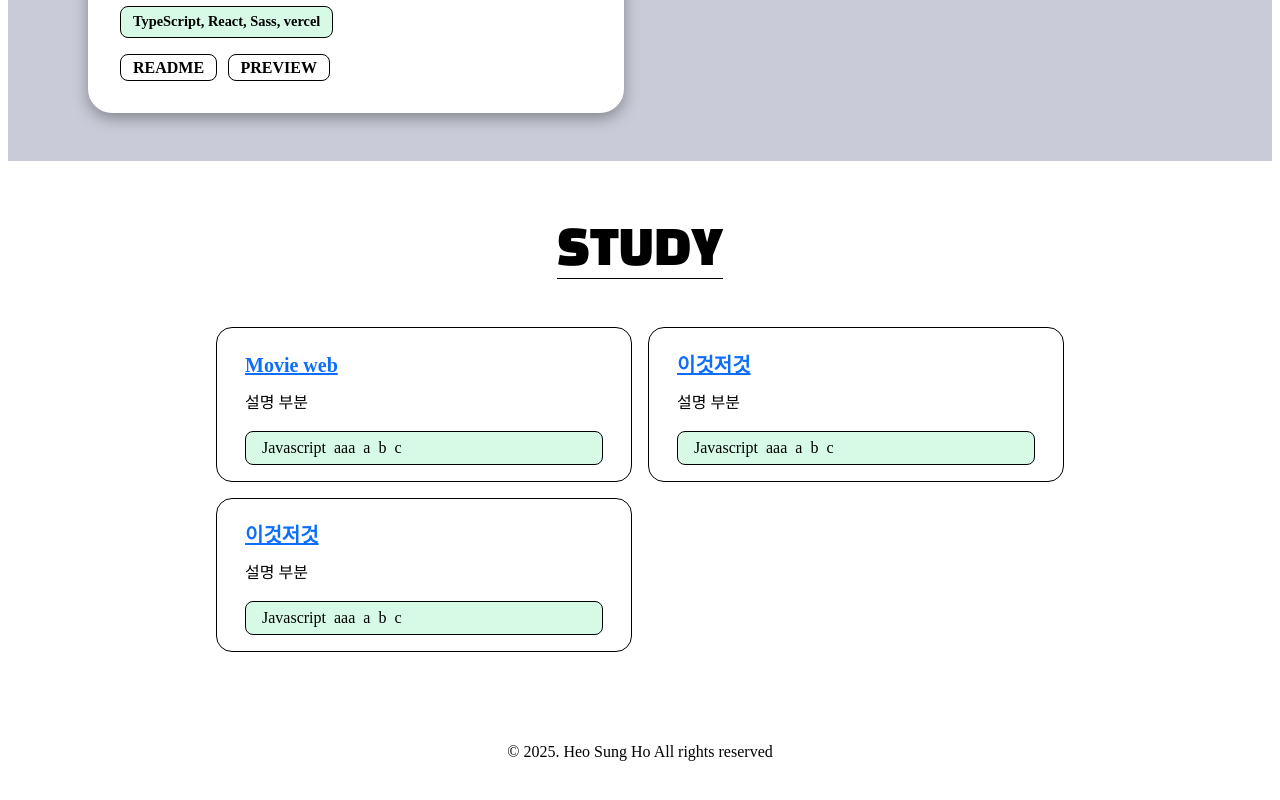
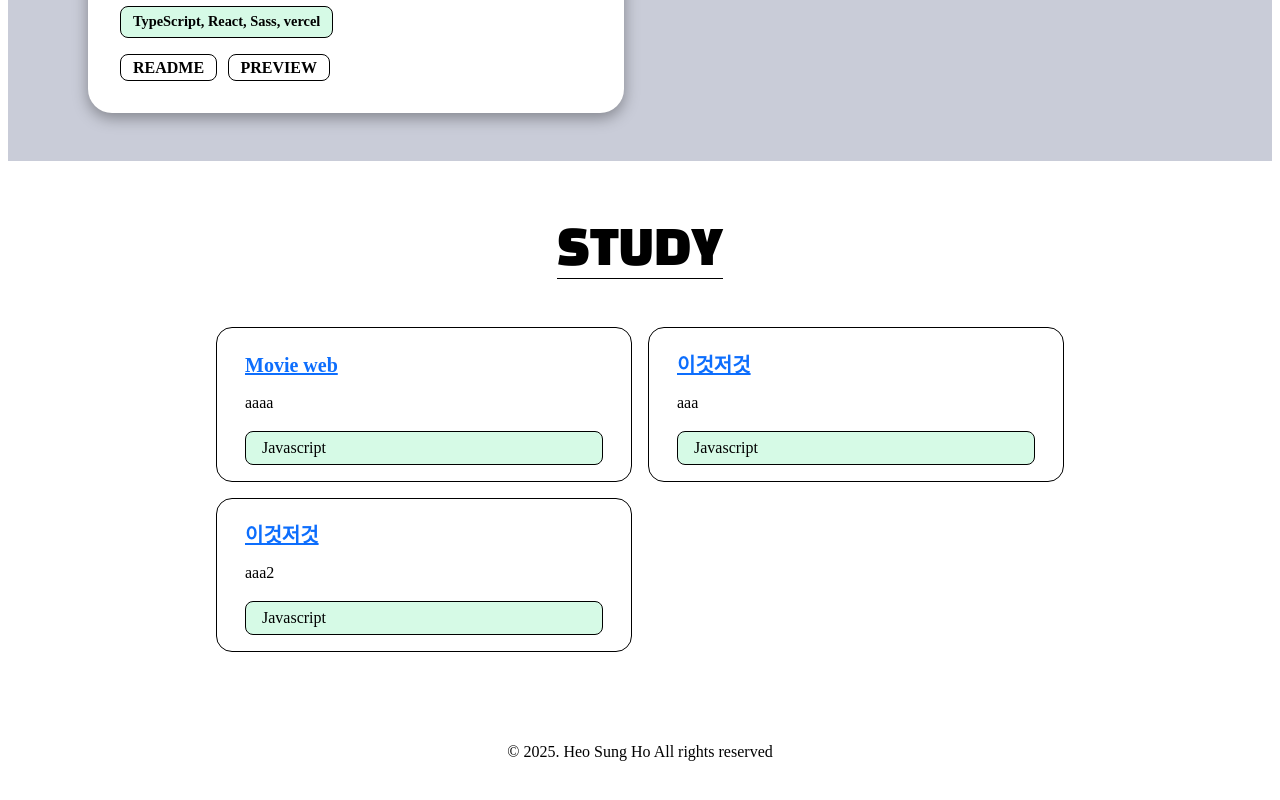
Before and after one commit to sungho-heo/test_protfolio, a React (Vite) app: page / in a window 1280 px wide. Shown: the part 2909-3709 px from the top of the page. Built offline with nearby package versions, Linux system fonts and the light colour scheme.

Commit message:
projects2 detail add and study 리펙토링

```diff
--- a/src/components/Projects.tsx
+++ b/src/components/Projects.tsx
@@ -54,7 +54,10 @@ const projectList: ProjectsProps[] = [
     why: [
       "날씨와 온도에 따라 밖에 나갈때 옷을 뭐입어야할지 고민에 제작을 하게되었습니다.",
     ],
-    meaning: ["날씨 웹사이트들을 많이 참고하면서 제작을 하는데 "],
+    meaning: [
+      "날씨 웹사이트들중 많이 사용하는 네이버나 핸드폰의 기본 날씨어플의 UI를 참고하니 어떻게 해야 사용자에게 데이터를 쉽고 보기 좋은지 좀더 알게된듯합니다.",
+      "시간대별 날씨를 보여주기위해 카드식 구성을 사용하게되었습니다. 처음에 세로 스크롤로 밑으로 내리면서 구현을 했으나, 해당 웹의 특성을 죽이기에 가로스크롤로 구현을하게되었습니다.",
+    ],
     tech: "TypeScript, React, styled-css,github, Redux",
   },
   {
@@ -64,8 +67,12 @@ const projectList: ProjectsProps[] = [
     url: "",
     detailTitle: "포트폴리오 사이트",
     summary: ["저만의 포트폴리오 제작을위해서 개발"],
-    why: ["aaaa"],
-    meaning: ["aaaa2"],
+    why: [
+      "저 자신만의 프로젝트들을 정리 해놓은 사이트가 필요하였고, 또한 기존의 포트폴리오가 빈약해서 꾸준히 보완해나가면서 채우기에는 저만의 사이트가 있어야한다고 느끼게되었습니다.",
+    ],
+    meaning: [
+      "포트폴리오는 저 자자신을 짧은 시간에 보여줘야하기에 한눈에 보기좋고 많이 화려하지않고 깔끔한 디자인이 중요하다고 생각해서, 많은 레퍼런스를 통해서 한눈에 보기좋은 UI/UX를 개발하는 과정에서 디자인 역량도 기르게되었습니다.",
+    ],
     tech: "TypeScript, React, Sass, vercel",
   },
 ];
--- a/src/components/Study.tsx
+++ b/src/components/Study.tsx
@@ -1,5 +1,39 @@
 import styles from "../scss/Study.module.scss";
 import globalStyles from "../scss/styles.module.scss";
+
+// type
+type StudyProps = {
+  id: number;
+  title: string;
+  url: string;
+  description: string;
+  tech: string[];
+};
+
+const studyList: StudyProps[] = [
+  {
+    id: 1,
+    title: "Movie web",
+    url: "https://github.com/sungho-heo/movieweb",
+    description: "aaaa",
+    tech: ["Javascript"],
+  },
+  {
+    id: 2,
+    title: "이것저것",
+    url: "aa",
+    description: "aaa",
+    tech: ["Javascript"],
+  },
+  {
+    id: 3,
+    title: "이것저것",
+    url: "aa",
+    description: "aaa2",
+    tech: ["Javascript"],
+  },
+];
+
 export const Study = () => {
   return (
     <>
@@ -8,57 +42,25 @@ export const Study = () => {
           <h2 className={globalStyles.SectionTitle_title}>STUDY</h2>
         </div>
         <div className={styles.Studies_lists}>
+          {studyList.map((study) => (
             <div className={styles.StudyDetails_content}>
               <div className={styles.StudyDetails_card}>
                 <h4 className={styles.StudyDetails_title}>
-                <a href="https://github.com/sungho-heo/movieweb">Movie web</a>
+                  <a href={study.url}>{study.title}</a>
                 </h4>
-              <p className={styles.StudyDetails_description}>설명 부분</p>
+                <p className={styles.StudyDetails_description}>
+                  {study.description}
+                </p>
                 <div>
                   <ul className={styles["StudyDetails_teach-stack"]}>
-                  <li>Javascript</li>
-                  <li>aaa</li>
-                  <li>a</li>
-                  <li>b</li>
-                  <li>c</li>
+                    {study.tech.map((text) => (
+                      <li>{text}</li>
+                    ))}
                   </ul>
                 </div>
               </div>
             </div>
-          <div className={styles.StudyDetails_content}>
-            <div className={styles.StudyDetails_card}>
-              <h4 className={styles.StudyDetails_title}>
-                <a>이것저것</a>
-              </h4>
-              <p className={styles.StudyDetails_description}>설명 부분</p>
-              <div>
-                <ul className={styles["StudyDetails_teach-stack"]}>
-                  <li>Javascript</li>
-                  <li>aaa</li>
-                  <li>a</li>
-                  <li>b</li>
-                  <li>c</li>
-                </ul>
-              </div>
-            </div>
-          </div>
-          <div className={styles.StudyDetails_content}>
-            <div className={styles.StudyDetails_card}>
-              <h4 className={styles.StudyDetails_title}>
-                <a>이것저것</a>
-              </h4>
-              <p className={styles.StudyDetails_description}>설명 부분</p>
-              <div>
-                <ul className={styles["StudyDetails_teach-stack"]}>
-                  <li>Javascript</li>
-                  <li>aaa</li>
-                  <li>a</li>
-                  <li>b</li>
-                  <li>c</li>
-                </ul>
-              </div>
-            </div>
-          </div>
+          ))}
         </div>
       </section>
     </>
```
Lines whose indentation alone changed are shown as unchanged.
